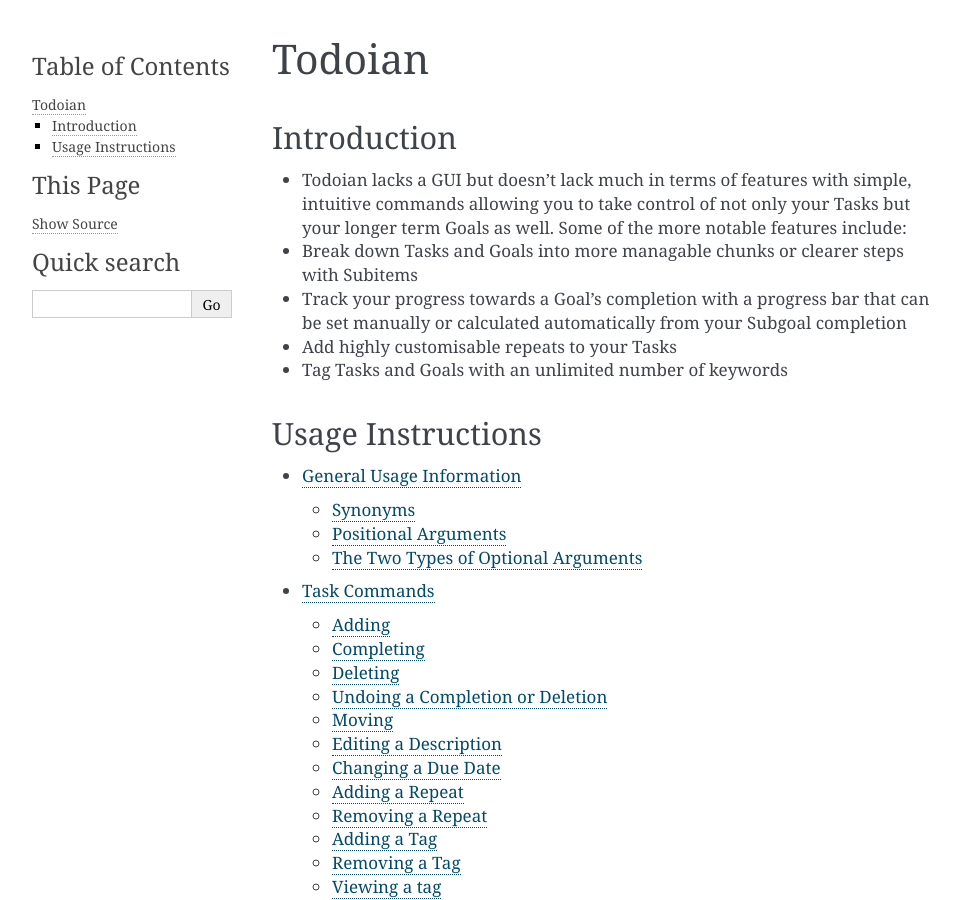
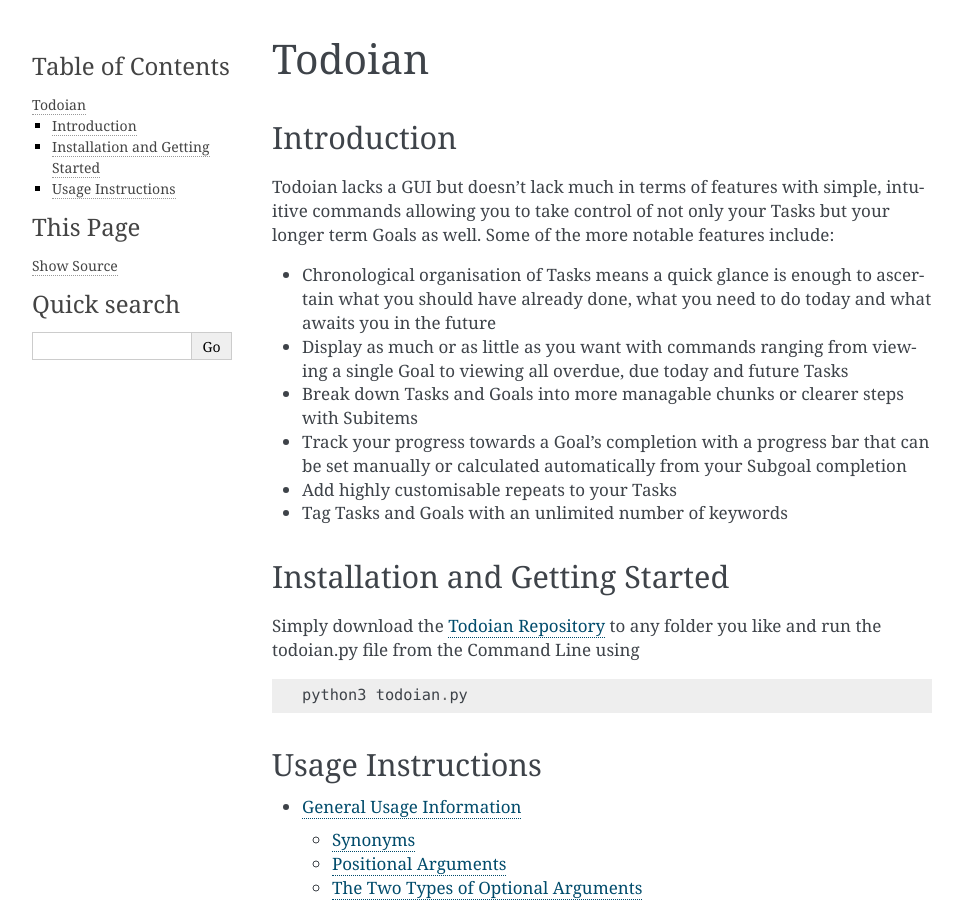
Before and after one commit to IFinners/todoian-archived, a Sphinx documentation site: the page built from docs/index.rst, in a window 1280 px wide and 900 px high. Shown: the whole window, without its empty margins (148-1111 px from the left). Built offline with Sphinx 7.4.7, drawn with Linux system fonts in a browser that asks for light colours.

```diff
--- a/docs/displays.rst
+++ b/docs/displays.rst
@@ -13,7 +13,7 @@ The main display command is the list (ls, list) command which unadorned prints a
 View all tasks with due dates of today with (t, today):
 ::
 
-   list t
+   list today
 
 All overdue tasks with (o, overdue):
 ::
@@ -62,7 +62,7 @@ A single Goal and all of its Subgoals can be viewed with (vg, view-goal):
 
    view-goal goal-number
 
-All tags associated with a Task or Goal can be viewed with (vt, view-tags) for tasks and (vgt, view-goal-tags) for Goals:
+All tags associated with a Task or Goal can be viewed with (vt, view-tags) for Tasks and (vgt, view-goal-tags) for Goals:
 ::
 
    view-tags task-number
--- a/docs/index.rst
+++ b/docs/index.rst
@@ -11,17 +11,28 @@ Todoian
 Introduction
 ============
 
--  Todoian lacks a GUI but doesn't lack much in terms of features with simple, intuitive commands allowing you to take control
-   of not only your Tasks but your longer term Goals as well. Some of the more notable features include:
+Todoian lacks a GUI but doesn't lack much in terms of features with simple, intuitive commands allowing you to take control
+of not only your Tasks but your longer term Goals as well. Some of the more notable features include:
+
+- Chronological organisation of Tasks means a quick glance is enough to ascertain what you should have already done, what you need to do today and what awaits you in the future
+
+- Display as much or as little as you want with commands ranging from viewing a single Goal to viewing all overdue, due today and future Tasks
 
 -  Break down Tasks and Goals into more managable chunks or clearer steps with Subitems
 
--  Track your progress towards a Goal's completion with a progress bar that can be set manually or calculated automatically
-   from your Subgoal completion
+-  Track your progress towards a Goal's completion with a progress bar that can be set manually or calculated automatically from your Subgoal completion
 
 -  Add highly customisable repeats to your Tasks
 
 -  Tag Tasks and Goals with an unlimited number of keywords
+
+
+Installation and Getting Started
+================================
+Simply download the `Todoian Repository <LinkNotYetAdded/>`_ to any folder you like and run the todoian.py file from the Command Line using
+::
+
+   python3 todoian.py
 
 
 Usage Instructions
```
Also changed, not shown: README.md (added, +31 -0 lines).
